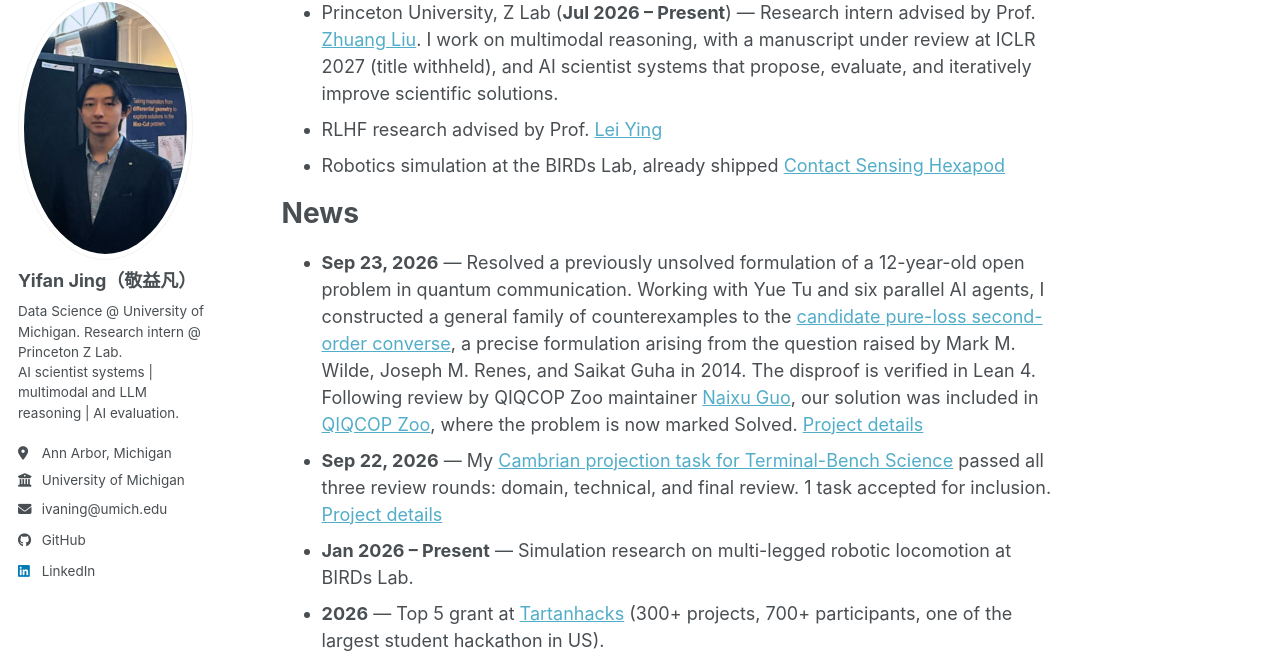
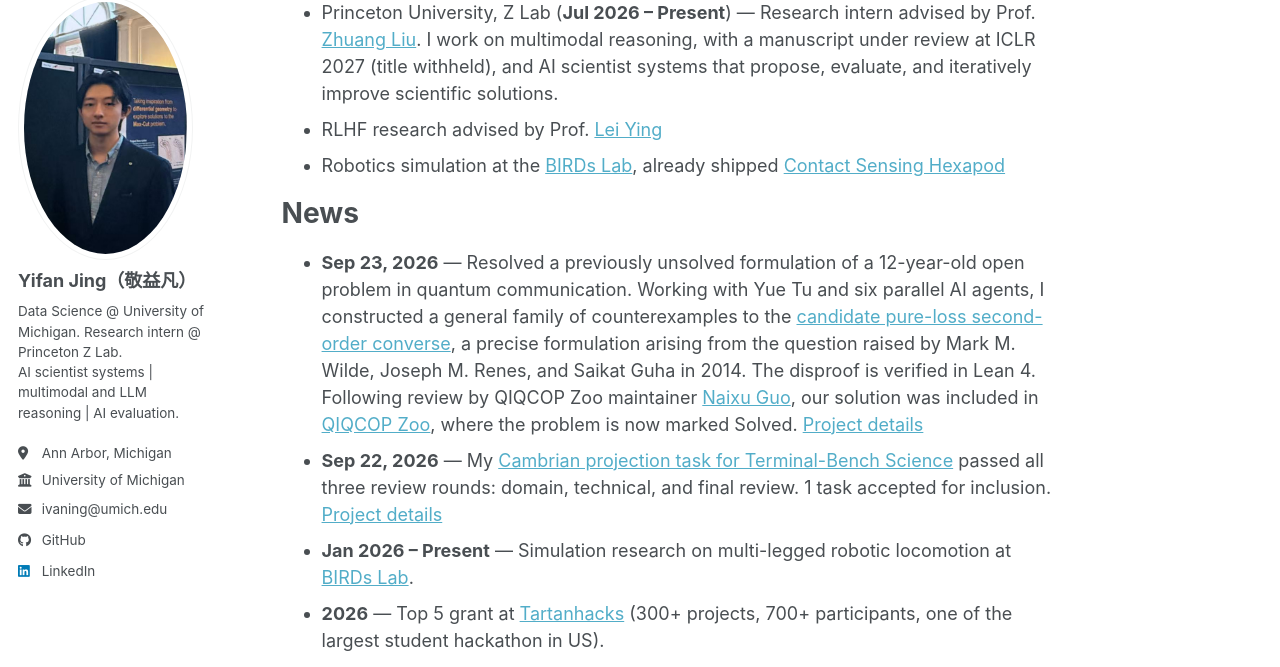
Before and after one commit to Ivann1242/Ivan, a Jekyll site: the page built from _pages/about.md, in a window 1280 px wide and 900 px high, scrolled down 354 px. Shown: the part 105-772 px from the top of the window. Built offline with Jekyll 4.4.1, drawn with Linux system fonts in a browser that asks for light colours; a script bundle is joined from its source files by our own code; library files that are not in the unit come from our copies; part of the change alters nothing that is shown.

```diff
--- a/_pages/about.md
+++ b/_pages/about.md
@@ -16,13 +16,13 @@ My Current Research
 ======
  * Princeton University, Z Lab (**Jul 2026 – Present**) — Research intern advised by Prof. [Zhuang Liu](https://liuzhuang13.github.io/). I work on multimodal reasoning, with a manuscript under review at ICLR 2027 (title withheld), and AI scientist systems that propose, evaluate, and iteratively improve scientific solutions.
  * RLHF research advised by Prof. [Lei Ying](https://leiying.engin.umich.edu/post-docs-students/)
- * Robotics simulation at the BIRDs Lab, already shipped [Contact Sensing Hexapod](https://arxiv.org/abs/2603.09147)
+ * Robotics simulation at the [BIRDs Lab](https://www.birds.eecs.umich.edu/), already shipped [Contact Sensing Hexapod](https://arxiv.org/abs/2603.09147)
 
 News
 ======
 * **Sep 23, 2026** — Resolved a previously unsolved formulation of a 12-year-old open problem in quantum communication. Working with Yue Tu and six parallel AI agents, I constructed a general family of counterexamples to the [candidate pure-loss second-order converse](https://qiqc-op.com/problem/op_89fb664ba06ba5de/), a precise formulation arising from the question raised by Mark M. Wilde, Joseph M. Renes, and Saikat Guha in 2014. The disproof is verified in Lean 4. Following review by QIQCOP Zoo maintainer [Naixu Guo](https://github.com/Naixu-Guo/quantum-open-problems/pull/99), our solution was included in [QIQCOP Zoo](https://qiqc-op.com/problem/op_89fb664ba06ba5de/), where the problem is now marked Solved. [Project details]({{ site.baseurl }}/portfolio/2026-pure-loss-counterexample/)
 * **Sep 22, 2026** — My [Cambrian projection task for Terminal-Bench Science](https://github.com/harbor-framework/terminal-bench-science/pull/1257) passed all three review rounds: domain, technical, and final review. 1 task accepted for inclusion. [Project details]({{ site.baseurl }}/portfolio/2026-terminal-bench-science/)
-* **Jan 2026 – Present** — Simulation research on multi-legged robotic locomotion at BIRDs Lab.
+* **Jan 2026 – Present** — Simulation research on multi-legged robotic locomotion at [BIRDs Lab](https://www.birds.eecs.umich.edu/).
 * **2026** — Top 5 grant at [Tartanhacks](https://github.com/danielryang/spaceoverflow) (300+ projects, 700+ participants, one of the largest student hackathon in US).
 * **2025** — Finalist, CAST-USA 33rd Innovation Summit; award presented by Prof. Avi Wigderson, 2023 ACM A.M. Turing Award Laureate.
 
```
